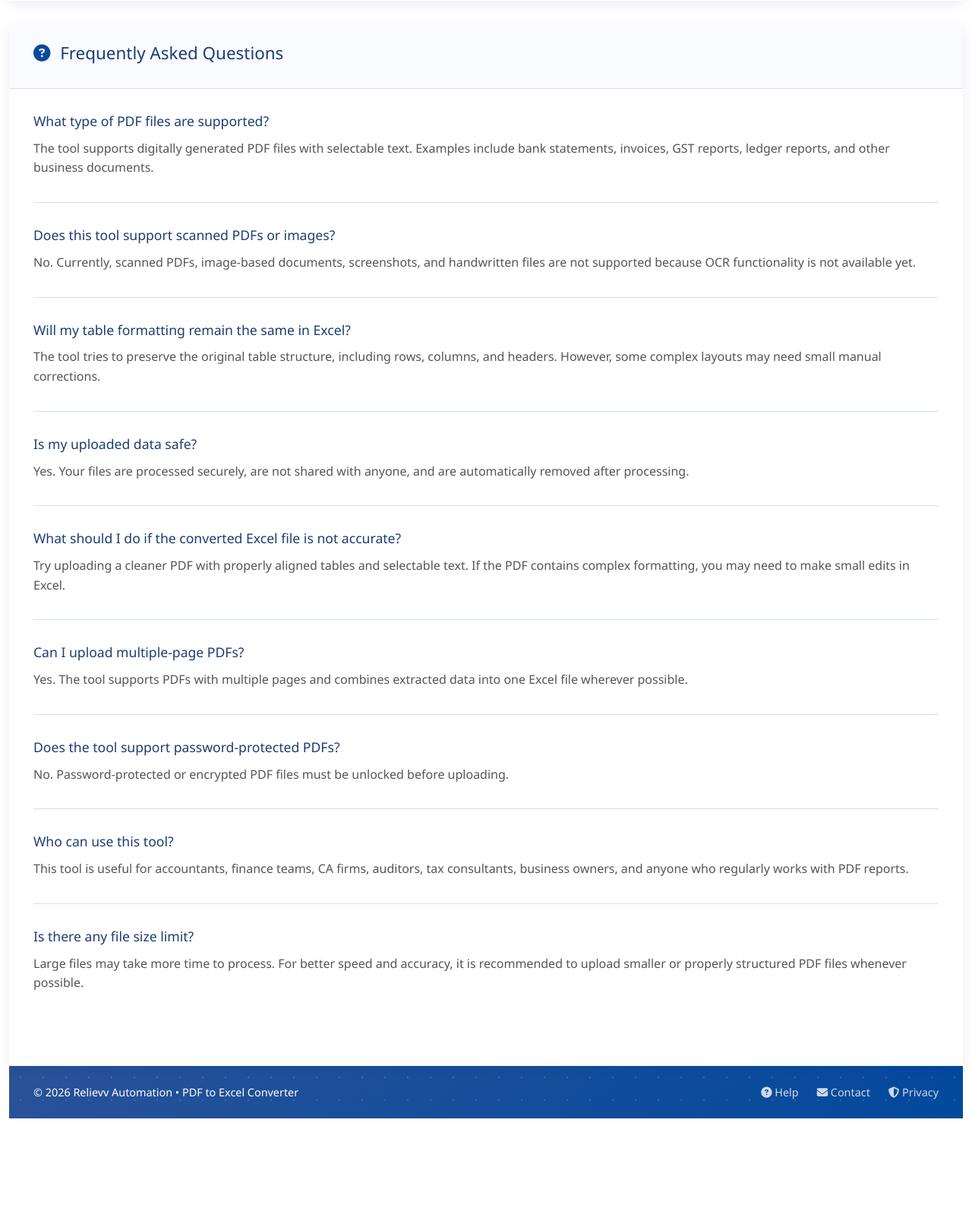
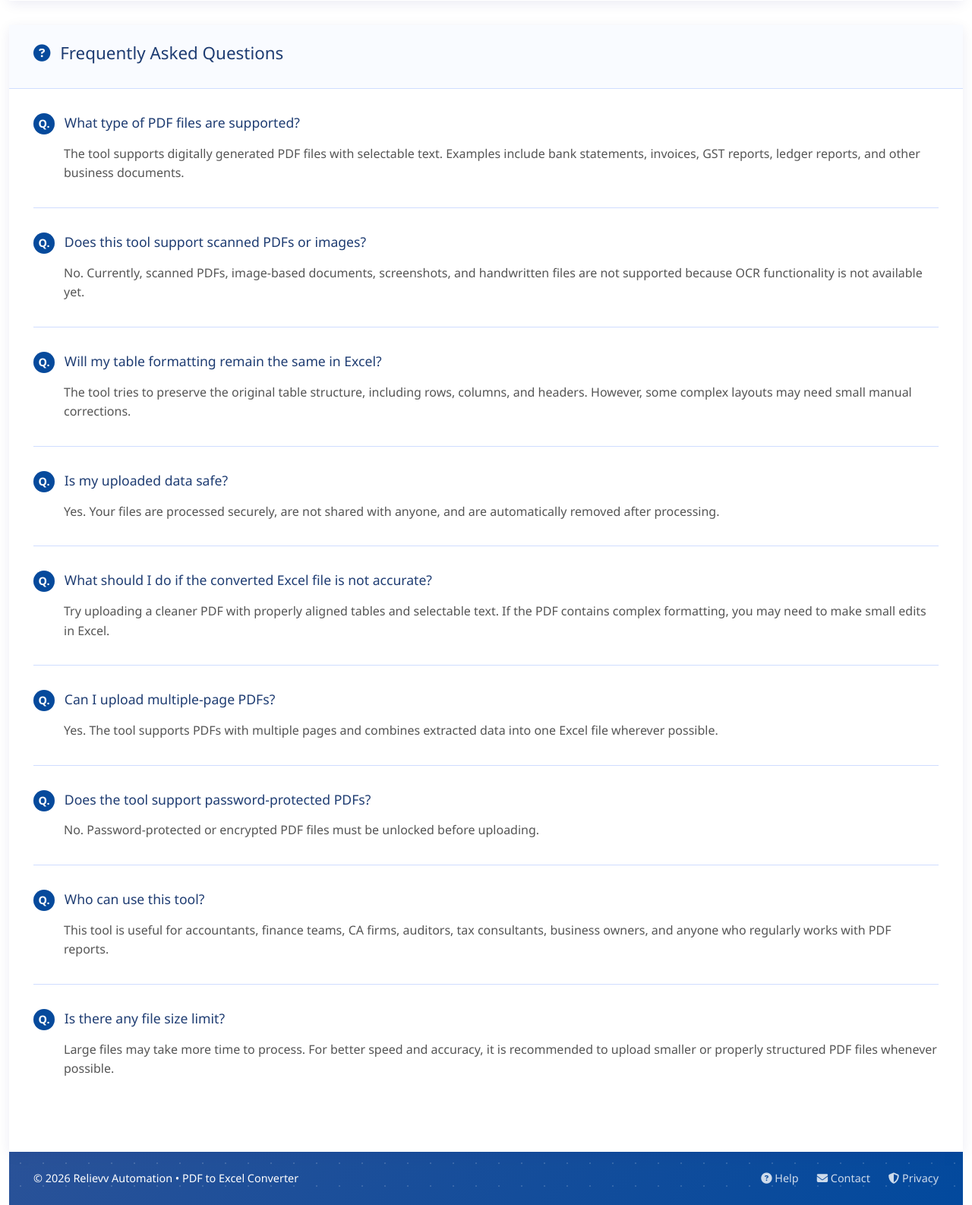
Before and after one commit to relievvautomation-collab/pdftoexcel, a Flask app: page / in a window 1280 px wide. Shown: the part 2349-3935 px from the top of the page at 76% size. Before the commit the page ends 3821 px from the top, so only its background shows below. Run offline with Flask 3, Linux system fonts and the light colour scheme; some libraries are stand-ins or nearby versions.

Commit message:
Update style.css

```diff
--- a/static/css/style.css
+++ b/static/css/style.css
@@ -618,8 +618,28 @@ select.form-select:focus{
 .faq-container { padding: 2rem; }
 .faq-item { margin-bottom: 2rem; padding-bottom: 1rem; border-bottom: 1px solid var(--border-blue); }
 .faq-item:last-child { border-bottom: none; }
-.faq-item h3 { color: var(--primary-blue); font-size: 1.1rem; margin-bottom: 0.8rem; }
-.faq-item p { color: var(--text-medium); line-height: 1.6; }
+.faq-item h3 {  color: var(--primary-blue);
+    font-size: 1.1rem;
+    margin-bottom: 0.8rem;
+    display: flex;
+    align-items: flex-start;
+    gap: 0.8rem;
+    line-height: 1.4;}
+    .faq-item h3:before {
+        content: 'Q.';
+        background: var(--accent-blue);
+        color: white;
+        width: 28px;
+        height: 28px;
+        border-radius: 50%;
+        display: flex;
+        align-items: center;
+        justify-content: center;
+        font-size: 0.9rem;
+        font-weight: bold;
+        flex-shrink: 0;
+    }
+.faq-item p { color: var(--text-medium); line-height: 1.6; margin-left: 2.5rem;}
 
 @media (max-width: 991px) {
     .preview-split-row .border-end { border-right: none !important; border-bottom: 1px solid var(--border-blue); }
```
